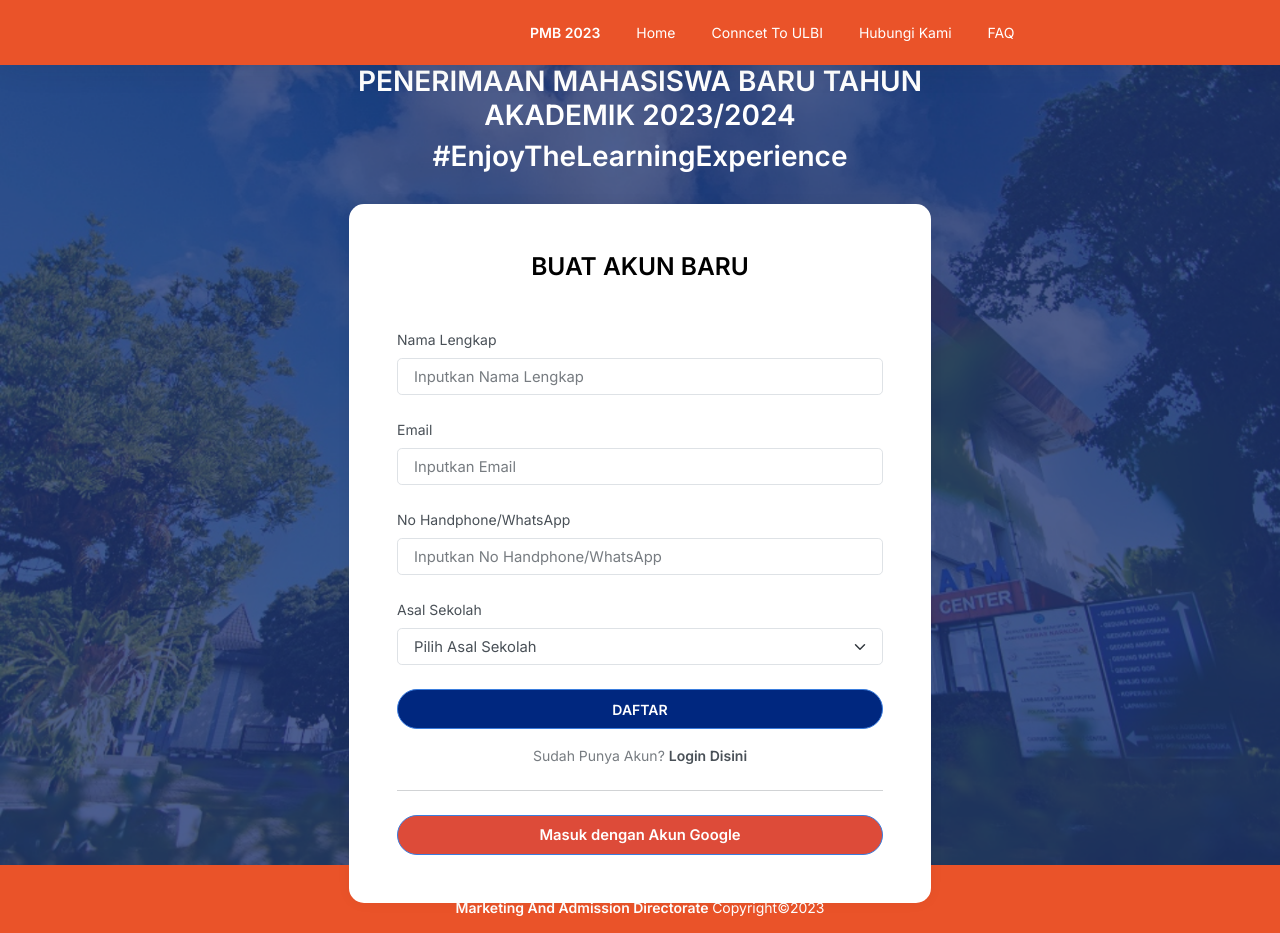
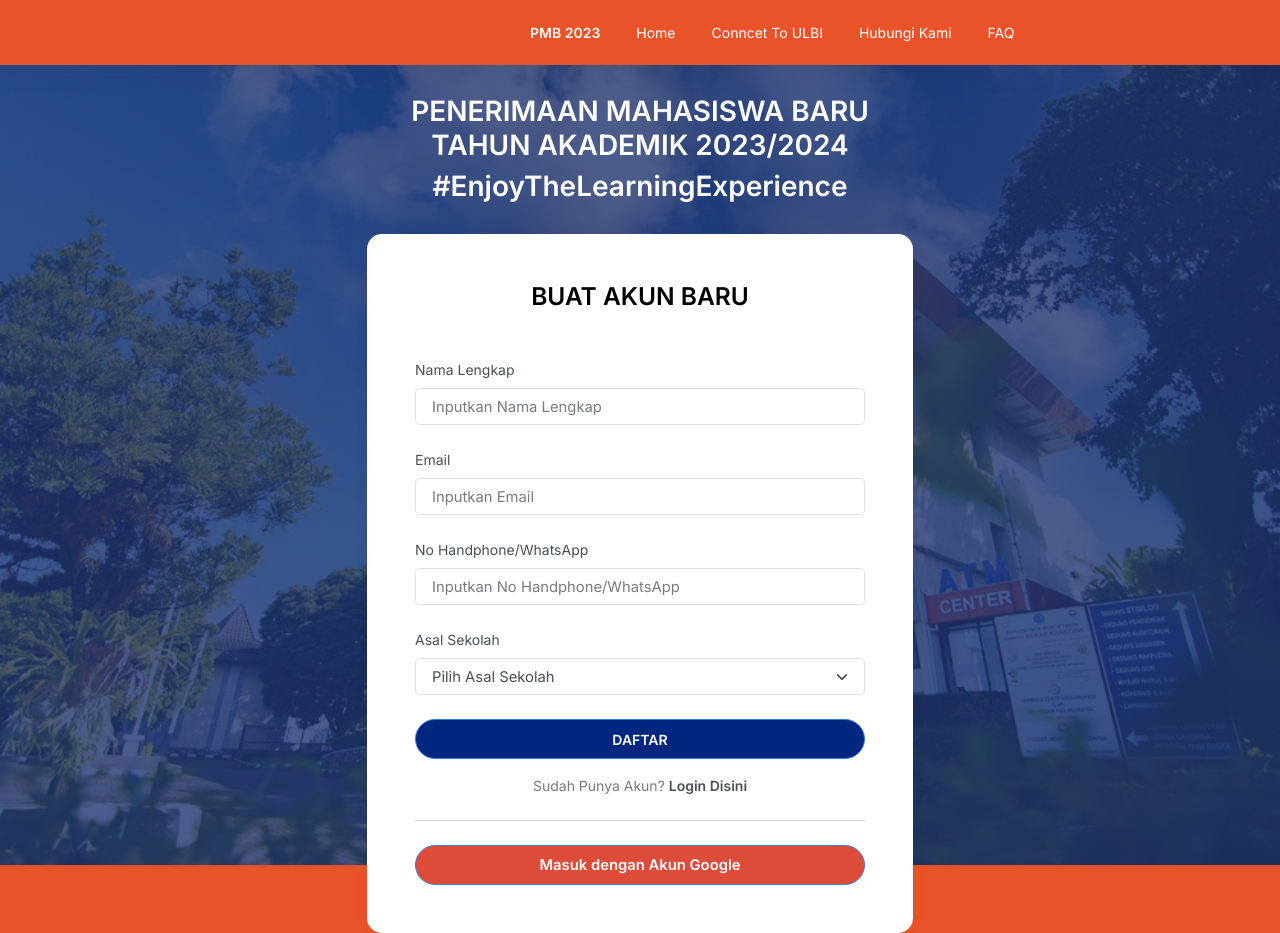
Before and after one commit to PMBULBI/signup, a website: page index.html in a window 1280 px wide. Shown: the top 933 px of the page. Drawn offline with Linux system fonts and the light colour scheme.

Commit message:
style(forminput) : ket dan style padding

```diff
--- a/index.html
+++ b/index.html
@@ -52,29 +52,29 @@
 		<div class="mask d-flex align-items-center h-100 gradient-custom-3">
 			<div class="container h-100">
 			<div class="row d-flex justify-content-center align-items-center h-100">
-				<div class="col-12 col-md-9 col-lg-7 col-xl-6">
+				<div class="col-12 col-md-9 col-lg-7 col-xl-6" style="padding: 30px;">
 				<h1 style="color: white; text-align: center;"><b>PENERIMAAN MAHASISWA BARU TAHUN AKADEMIK 2023/2024</b></h1>
 				<h1 style="color: white; text-align: center; margin-bottom: 30px;"><b>#EnjoyTheLearningExperience</b></h1>
 				<div class="card" style="border-radius: 15px;">
 					<div class="card-body p-5">
 					<h2 class="text-uppercase text-center mb-5"><b>Buat Akun Baru</b></h2>
-
 					<form>
+						<!-- Input Nama Lengkap -->
 						<div class="form-outline mb-4">
 							<label class="form-label" for="form3Example1cg">Nama Lengkap</label>
 							<input type="text" id="form3Example1cg" class="form-control form-control-lg" placeholder="Inputkan Nama Lengkap" />
 						</div>
-
+						<!-- Input Email -->
 						<div class="form-outline mb-4">
 							<label class="form-label" for="form3Example3cg">Email</label>
 							<input type="email" id="form3Example3cg" class="form-control form-control-lg" placeholder="Inputkan Email" />
 						</div>
-
+						<!-- Input Nomor Handphone/WhatsApp -->
 						<div class="form-outline mb-4">
 							<label class="form-label" for="form3Example4cg">No Handphone/WhatsApp</label>
 							<input type="text" id="form3Example4cg" class="form-control form-control-lg" placeholder="Inputkan No Handphone/WhatsApp" />
 						</div>
-
+						<!-- Input Asal Sekolah -->
 						<div class="form-outline mb-4">
 							<label class="form-label" for="form3Example4cdg">Asal Sekolah</label>
 							<select id="form3Example4cdg" class="form-select form-select-lg">
@@ -85,7 +85,7 @@
 								<option value="other">Sekolah Lainnya</option> <!-- Opsi "Sekolah Lainnya" -->
 							</select>
 						</div>
-
+						<!-- Inputan Asal Sekolah jika ada sekolah belum terdaftar di database -->
 						<div id="manualSchoolInput" style="display: none;"> <!-- Form input sekolah manual -->
 							<div class="form-outline mb-4">
 								<label class="form-label" for="manualSchool">Sekolah Manual</label>
@@ -98,11 +98,8 @@
 						</div>
 
 						<p class="text-center text-muted mt-3 mb-0">Sudah Punya Akun? <a href="pmb.ulbi.ac.id" class="fw-bold text-body">Login Disini</a></p>
-
 						<hr class="my-4">
-
 						<button class="btn btn-lg btn-block btn-primary" style="width: 100%; height: 40px; border-radius: 25px; background-color: #dd4b39;" type="submit"><b>Masuk dengan Akun Google</b></button>
-
 					</form>
 					</div>
 				</div>
```
